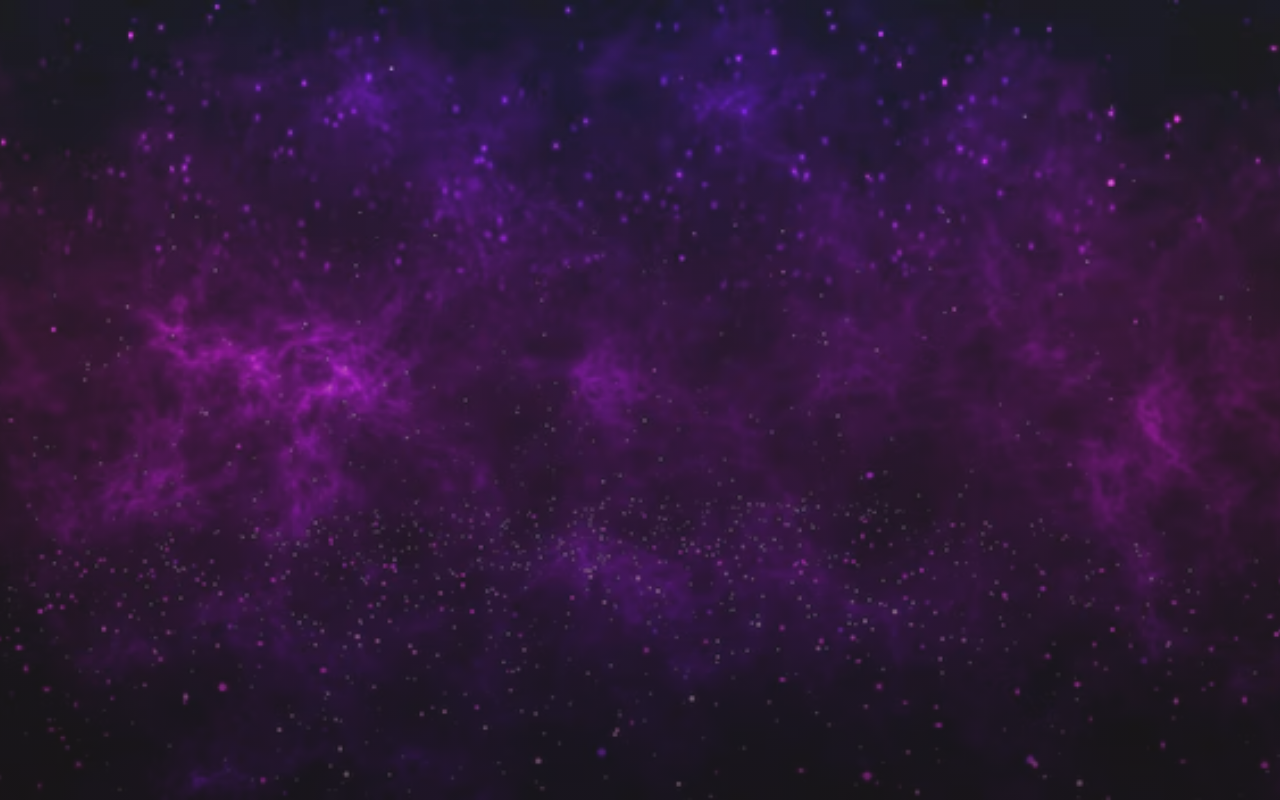
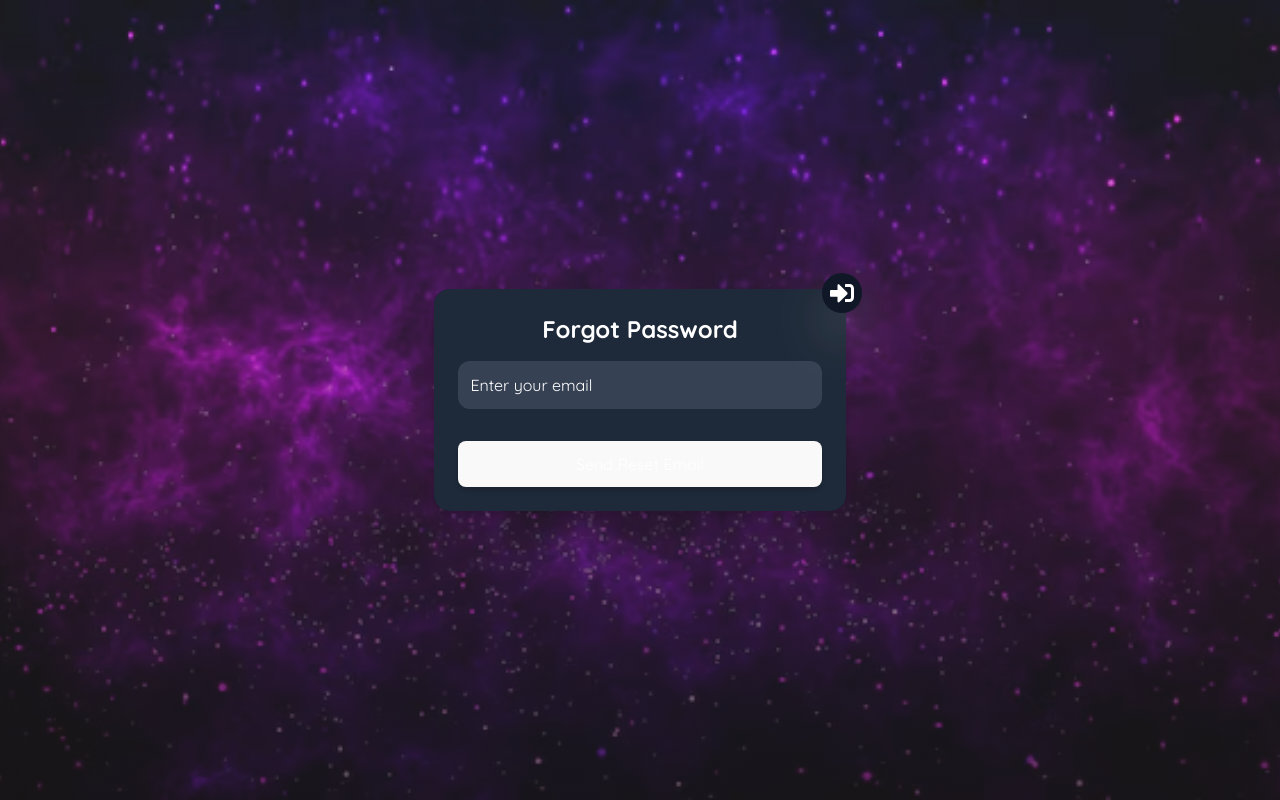
Before and after one commit to victoriaiy/COP4331LargeProject, a React (Vite) app in the folder frontend/: page /forgot-password in a window 1280 px wide. Before the commit this address had no page. Built offline with nearby package versions, Linux system fonts and the light colour scheme.

Commit message:
created forgot pass

```diff
--- a/frontend/src/App.jsx
+++ b/frontend/src/App.jsx
@@ -9,7 +9,7 @@ import VocabChallengeComponent from './Challenges/VocabChallengeComponent';
 import SettingsPage from './Setting';
 import LearnWordPage from "./LearnWordPage";
 import AddVocabListPage from "./LearnComponents/AddVocabListPage";
-
+import ForgotPasswordForm from "./SignInComponents/ForgotPassword";
 
 
 
@@ -28,6 +28,7 @@ const App = () =>{
         <Route path="Setting" element={<SettingsPage/>}/>
         <Route path="/learn/:category" element={<LearnWordPage/>}></Route>
         <Route path="add-vocab" element={<AddVocabListPage/>}/>
+        <Route path="/forgot-password" element={<ForgotPasswordForm />} />
 
 
         {/*Routes for challenges*/}
--- /dev/null
+++ b/frontend/src/SignInComponents/ForgotPassword.jsx
@@ -0,0 +1,79 @@
+import { useState } from "react";
+import axios from "axios";
+import { motion } from "framer-motion";
+import { useNavigate } from "react-router-dom";
+import { FaSignInAlt } from "react-icons/fa";
+
+const ForgotPasswordForm = () => {
+  const [email, setEmail] = useState("");
+  const [feedback, setFeedback] = useState("");
+  const navigate = useNavigate();
+
+  const handleSubmit = async (e) => {
+    e.preventDefault();
+    setFeedback("");
+
+    if (!email.trim().includes("@")) {
+      setFeedback("❌ Please enter a valid email address.");
+      return;
+    }
+
+    try {
+      await axios.post("https://backup-backend-j6zv.onrender.com/api/resetpasswordemail", { email });
+      setFeedback("✅ Reset email sent! Check your inbox.");
+    } catch (err) {
+      setFeedback(err.response?.data?.error || "❌ Failed to send reset email.");
+    }
+  };
+
+  return (
+    <div className="flex items-center justify-center rounded-2xl bg-gray-900 text-white">
+      <motion.div
+        initial={{ opacity: 0, y: 20 }}
+        animate={{ opacity: 1, y: 0 }}
+        transition={{ duration: 0.5, ease: "easeOut" }}
+        className="w-full max-w-md p-6 bg-gray-800 rounded-2xl shadow-lg relative"
+      >
+        {/* Back to sign in */}
+        <div
+          onClick={() => navigate("/signin")}
+          className="w-10 h-10 bg-gray-900 shadow-amber-50 shadow-2xl rounded-full absolute top-0 right-0 -translate-y-4 translate-x-4 cursor-pointer p-2"
+        >
+          <FaSignInAlt className="text-white text-2xl" />
+        </div>
+
+        <h2 className="text-2xl font-bold text-center mb-4">Forgot Password</h2>
+
+        {feedback && (
+          <p className={`text-center font-semibold mb-4 ${feedback.includes("❌") ? "text-red-400" : "text-green-400"}`}>
+            {feedback}
+          </p>
+        )}
+
+        <form onSubmit={handleSubmit} className="space-y-4">
+          <motion.input
+            whileFocus={{ scale: 1.05 }}
+            type="email"
+            name="email"
+            placeholder="Enter your email"
+            value={email}
+            onChange={(e) => setEmail(e.target.value)}
+            className="w-full p-3 rounded-xl bg-gray-700 text-white placeholder-white border-none outline-none focus:ring-2 focus:ring-blue-500"
+            required
+          />
+
+          <motion.button
+            whileHover={{ scale: 1.1 }}
+            whileTap={{ scale: 0.95 }}
+            type="submit"
+            className="w-full p-3 mt-4 rounded-xl font-bold text-white shadow-md  transition"
+          >
+            Send Reset Email
+          </motion.button>
+        </form>
+      </motion.div>
+    </div>
+  );
+};
+
+export default ForgotPasswordForm;
--- a/frontend/src/SignInComponents/SignInForm.jsx
+++ b/frontend/src/SignInComponents/SignInForm.jsx
@@ -198,7 +198,9 @@ const SignInForm = () => {
             </p>
           </div>
 
-          <a className="underline cursor-pointer text-sm">Forgot Password?</a>
+          <a
+          onClick={()=>navigate("/forgot-password")}
+          className="underline cursor-pointer text-sm">Forgot Password?</a>
 
           {/* Submit Button - Purple */}
           <motion.button
```
